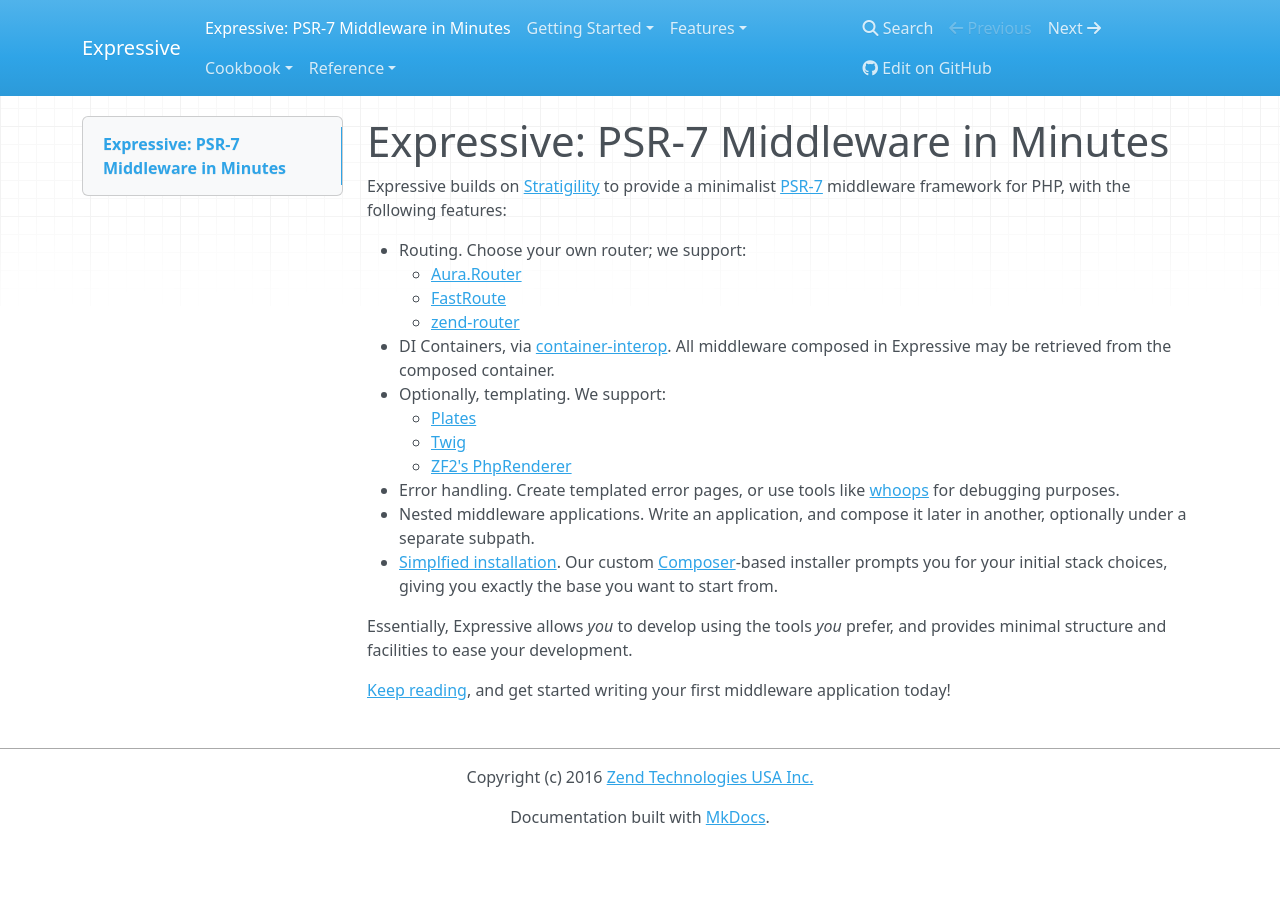
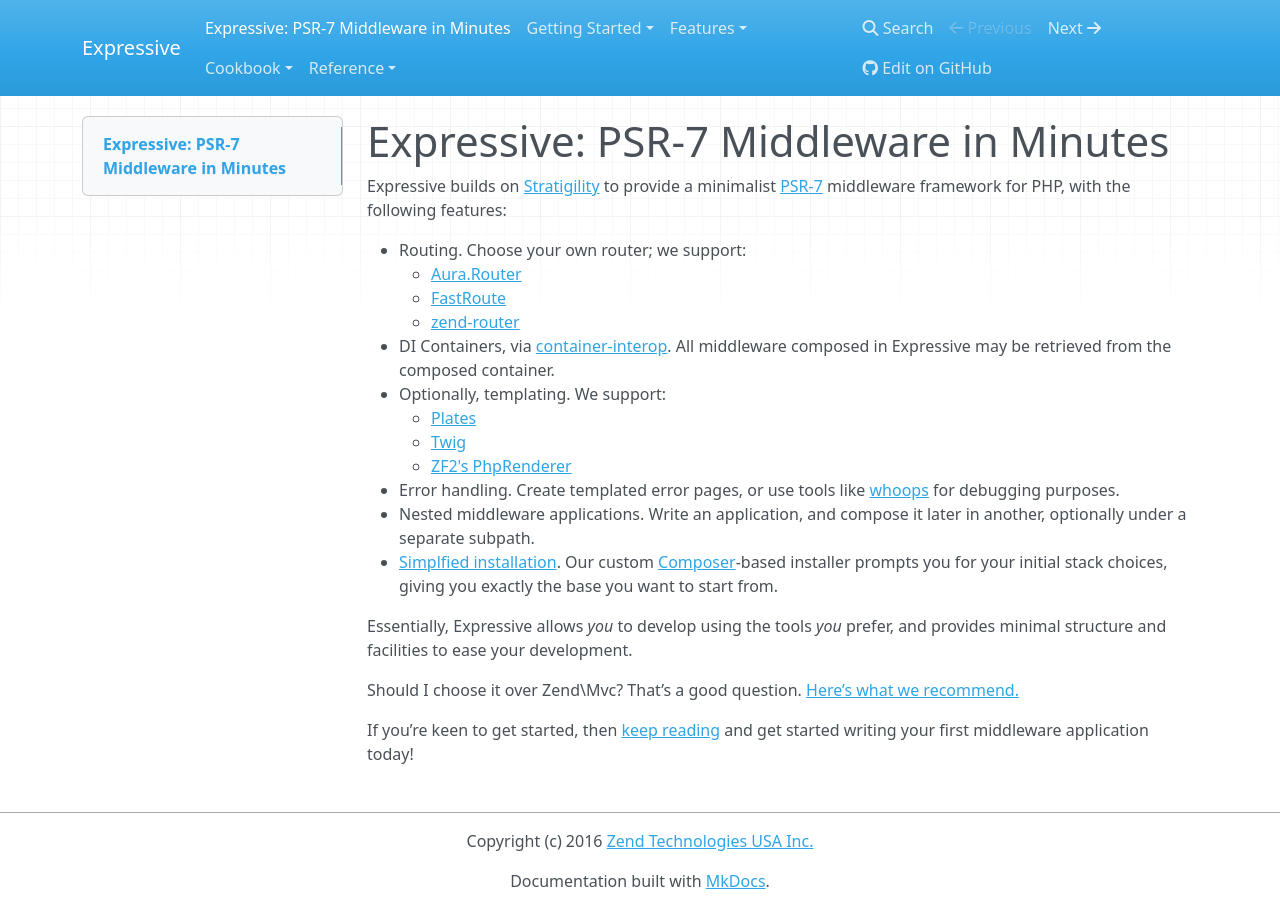
Before and after one commit to zendframework/zend-expressive, an MkDocs documentation site: the page built from doc/book/index.md, in a window 1280 px wide. Built offline with MkDocs 1.6.1, drawn with Linux system fonts in a browser that asks for light colours; nearby versions of some CDN libraries; old or Windows-style settings are respelled for this version of MkDocs.

Commit message:
Add a section on when to choose Zend\Expressive over Zend\Mvc
After participating in the discussion on [When to choose Zend\Expressive
over
Zend\Mvc](https://github.com/zendframework/zend-expressive/issues/283),
issue #283, @weierophinney asked me to take what I'd written and add it
to the Zend\Expressive and Zend\Mvc docs. This commit adds said revised
version of my feedback, to the docs.

```diff
--- a/doc/book/index.md
+++ b/doc/book/index.md
@@ -26,5 +26,8 @@
 Essentially, Expressive allows *you* to develop using the tools *you* prefer,
 and provides minimal structure and facilities to ease your development.
 
-[Keep reading](getting-started/features.md), and get started writing your first
-middleware application today!
+Should I choose it over Zend\Mvc?
+That’s a good question. [Here’s what we recommend.](why-expressive.md)
+
+If you’re keen to get started, then [keep reading](getting-started/features.md)
+and get started writing your first middleware application today!
```
Also changed, not shown: doc/book/why-expressive.md (added, +47 -0 lines).
